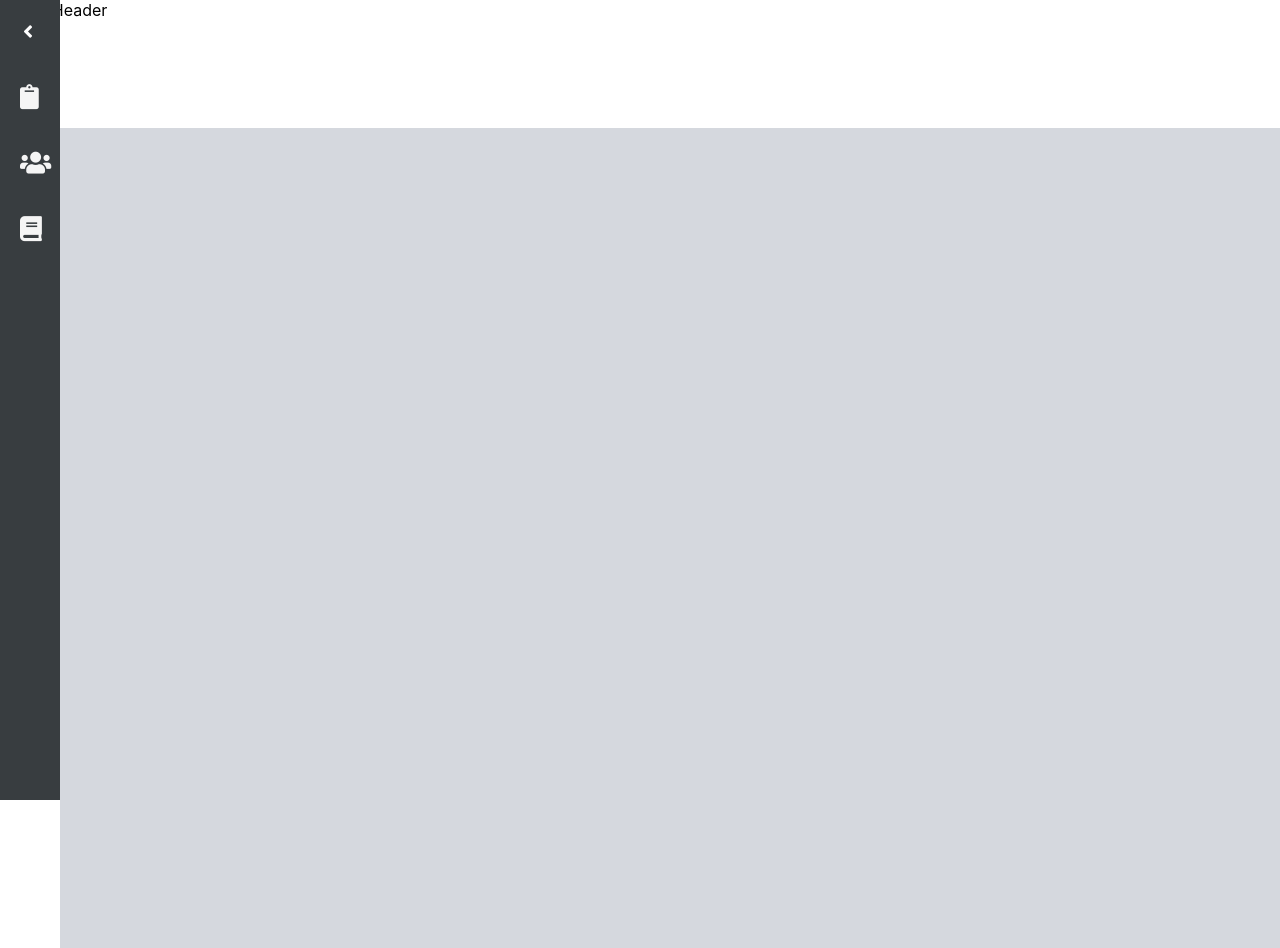
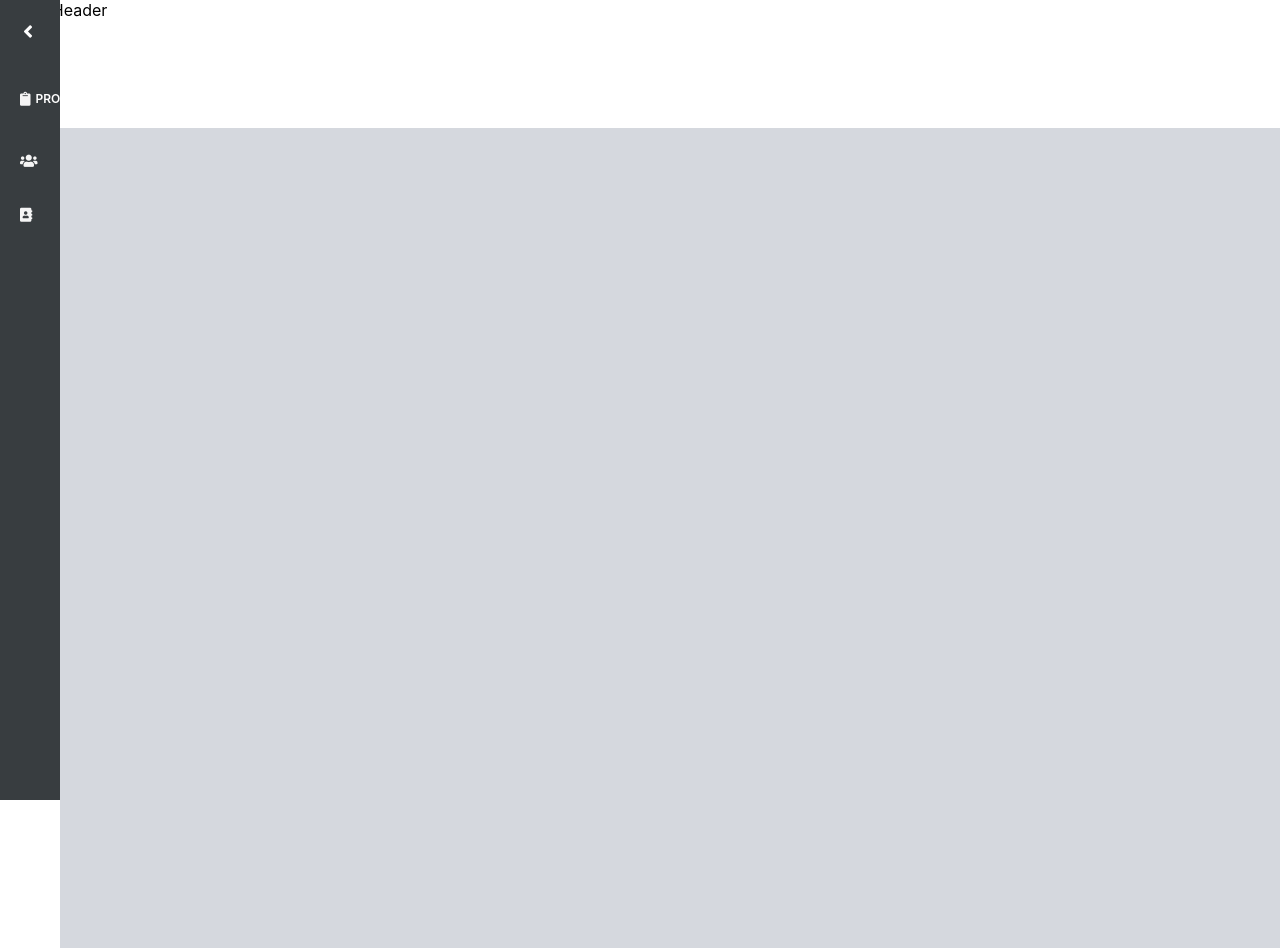
Before and after one commit to nffigueroa/sales-react, a React (Create React App) app: page /home in a window 1280 px wide. Built offline with nearby package versions, Linux system fonts and the light colour scheme.

Commit message:
Client page

```diff
--- a/src/App.js
+++ b/src/App.js
@@ -4,6 +4,7 @@ import './App.css';
 import {BrowserRouter, Route} from 'react-router-dom';
 
 import LoginPage from './components/pages/js/login';
+import Clientpage from './components/pages/js/client';
 import HomePage from './components/pages/js/home';
 import ProductsPage from './components/pages/js/products';
 import { Provider } from 'react-redux';
@@ -18,6 +19,7 @@ function App() {
             <Route exact path="/" component={LoginPage}/>
             <Route exact path="/home" component={HomePage}/>
             <Route exact path="/home/product" component={ProductsPage}/>
+            <Route exact path="/home/client" component={Clientpage}/>
           </BrowserRouter>
         </Provider>
   ;
--- a/src/components/molecules/menu/menuList.js
+++ b/src/components/molecules/menu/menuList.js
@@ -11,9 +11,9 @@ const MenuMolecule = (props) => {
                 <i className="fas fa-angle-left menu__arrow--active" onClick={() => setShowMenu(!showMenu)}></i>
             </div>
             <ul>
-                <li onClick={() => props.history.push('/home/product')}><i className="fas fa-clipboard"></i></li>
-                <li><i className="fas fa-users"></i></li>
-                <li><i className="fas fa-book"></i></li>
+                <li onClick={() => props.history.push('/home/product')}><i className="fas fa-clipboard"></i><p>Productos</p></li>
+                <li onClick={() => props.history.push('/home/client')}><i className="fas fa-users"></i></li>
+                <li><i class="fas fa-address-book"></i></li>
             </ul>
         </div>
     </>;
--- a/src/components/molecules/menu/style.scss
+++ b/src/components/molecules/menu/style.scss
@@ -28,9 +28,33 @@
         width: 20px;
         padding: 20px;
         margin: auto;
+        display: flex;
         i{
-            font-size: 25px;
+            font-size: 24px;
             color: whitesmoke;
+            margin: auto;
+            margin-left: 0;
+            margin-right: 5px;
+            @media (min-width: 767px) {
+                font-size: 14px;
+            }
+        }
+        p{
+            display: none;
+            margin: auto;
+            line-height: 30px;
+            font-size: 12px;
+            font-weight: 600;
+            text-transform: uppercase;
+            white-space: nowrap;
+            position: relative;
+            color: #fff;
+            -webkit-transform: translateZ(0);
+            transform: translateZ(0);
+            height: auto;
+            @media (min-width: 767px) {
+                display: block;
+            }
         }
     }
 }
--- a/src/components/organism/table.js
+++ b/src/components/organism/table.js
@@ -17,10 +17,10 @@ return <>
         </tr>
         </thead>
         <tbody>
-            {props.data[0].map((element, index) => {
+            {props.data.map((element, index) => {
                 return (<tr className="row-table-item" key={index}>
-                        {Object.keys(element).map((item, index) => {
-                            return <td key={index}>{element[Object.keys(element)[index]]}</td>
+                        {props.label.map((item, index) => {
+                            return <td key={index}>{element[item.bd_name]}</td>
                         })}
                     </tr>)
             })}
--- /dev/null
+++ b/src/components/pages/js/client.js
@@ -0,0 +1,53 @@
+import React from 'react';
+import BaseTemplate from '../../templates/base';
+import TableOrganism from '../../organism/table';
+import { getClientByIdSucursal } from '../../../services/client';
+import {connect} from 'react-redux';
+import { useEffect } from 'react';
+import { bindActionCreators } from 'redux';
+import {AddClient} from '../../../state/actions/client.action';
+
+import '../styles/product.scss';
+
+const ClientPage = (props) => {
+    const idSucursal = props.user.userLogged.userProperties[0].id_sucursal;
+    const labels = [
+        {label: 'Codigo', bd_name: 'id_cliente'},
+        {label: 'Nombre', bd_name: 'nombre_cliente'},
+        {label: 'Apellido', bd_name: 'apellido_cliente'},
+        {label: 'Cedula', bd_name: 'cedula_cliente'},
+        {label: 'Telefono', bd_name: 'telefono_cliente'},
+        {label: 'Direccion', bd_name: 'direccion_cliente'},
+        {label: 'Email', bd_name: 'mail_cliente'},
+        {label: 'Ciudad', bd_name: 'ciudad'},
+        {label: 'Juridico', bd_name: 'EsJuridico'},
+        {label: 'Ciudad', bd_name: 'ciudad'},
+        {label: 'id_ciudad', bd_name: 'id_ciudad'},
+    ]
+    useEffect(() => {
+        getClientByIdSucursal(idSucursal)
+       .then(({data}) => props.AddClient(data))
+    }, [])
+
+    return <BaseTemplate history={props.history}>
+        <div className="product-page">
+            <div className="product-page__title">
+            <h4 className="product-page__title--normal">
+                CLIENT
+            </h4>
+            <p>Lista de clientes segun tu sucursal</p>
+            </div>
+            <div className="product-page__table">
+                {props.listClient ? <TableOrganism data={props.listClient} label={labels}></TableOrganism> : 'Loading'}
+            </div>
+        </div>
+
+         </BaseTemplate>
+}
+const mapStateToProps = (state) => ({
+    user: state.user,
+    listClient: state.client.listClient
+})
+const mapDispatchToProps = (dispatch) => bindActionCreators({AddClient}, dispatch)
+
+export default connect(mapStateToProps, mapDispatchToProps)(ClientPage);
--- /dev/null
+++ b/src/services/client.js
@@ -0,0 +1,9 @@
+import axios from 'axios';
+import { PORT, endPoint } from '../util/const';
+
+/**
+ * It gets the list of products
+ */
+export const getClientByIdSucursal = (idSucursal) => {
+    return axios.get(`${endPoint}:${PORT}/client/${idSucursal}`);
+}
--- /dev/null
+++ b/src/state/actions/client.action.js
@@ -0,0 +1,8 @@
+export const ADD_CLIENT = 'ADD_CLIENT';
+
+export const  AddClient = (client) => {
+    return {
+        type: ADD_CLIENT,
+        payload: client
+    }
+}
--- /dev/null
+++ b/src/state/reducers/client.reducer.js
@@ -0,0 +1,15 @@
+import { ADD_CLIENT } from "../actions/client.action";
+
+
+export const ClientReducer = (state = {}, {type, payload}) => {
+    switch (type) {
+        case ADD_CLIENT:
+            return {
+                ...state,
+                listClient: payload
+
+            }
+        default:
+            return state;
+    }
+}
--- a/src/state/reducers/index.js
+++ b/src/state/reducers/index.js
@@ -1,8 +1,10 @@
 import {combineReducers} from 'redux';
 import { UserReducer } from './user.reducer';
 import { ProductReducer } from './product.reducer';
+import { ClientReducer } from './client.reducer';
 
 export default combineReducers({
     user: UserReducer,
-    product: ProductReducer
+    product: ProductReducer,
+    client: ClientReducer
 })
--- a/src/state/reducers/product.reducer.js
+++ b/src/state/reducers/product.reducer.js
@@ -5,7 +5,7 @@ export const ProductReducer = (state = {}, {type, payload}) => {
         case ADD_PRODUCT:
             return {
                 ...state,
-                listProduct: [payload]
+                listProduct: payload
 
             }
         default:
```
